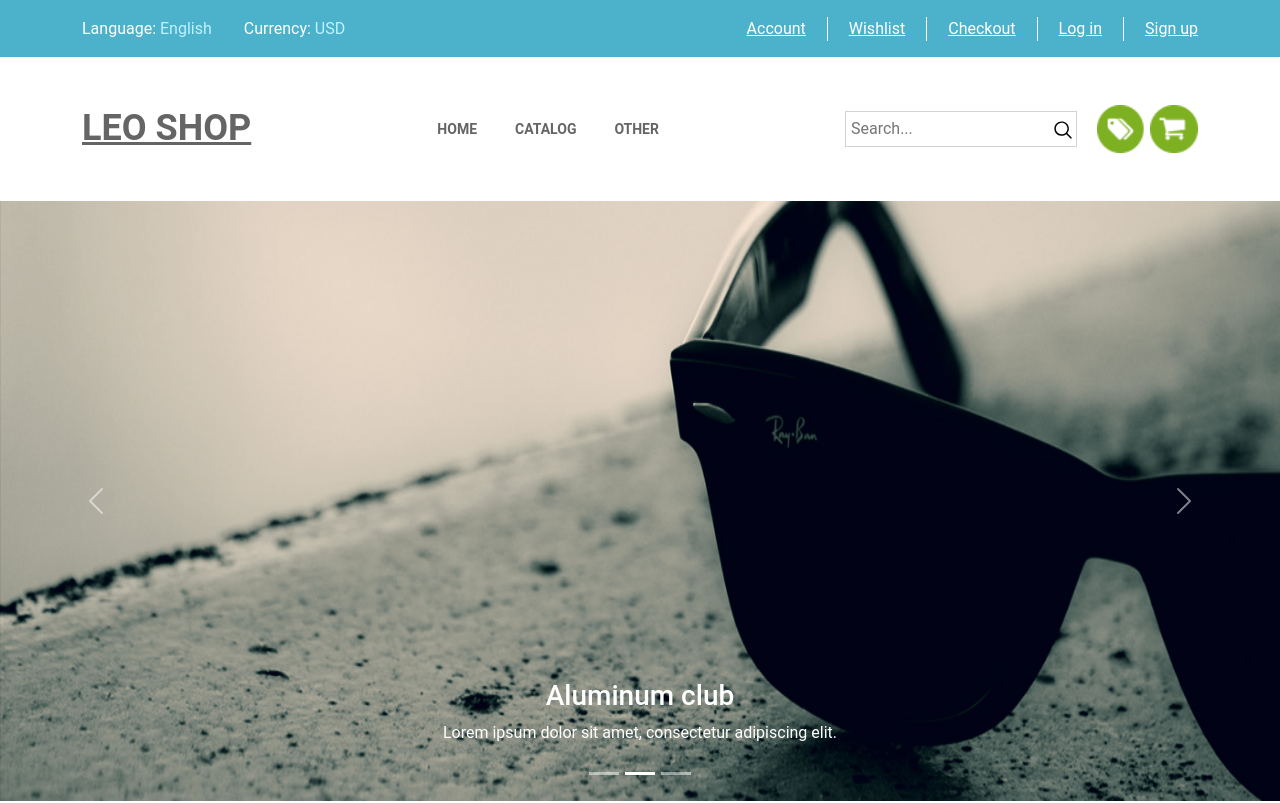
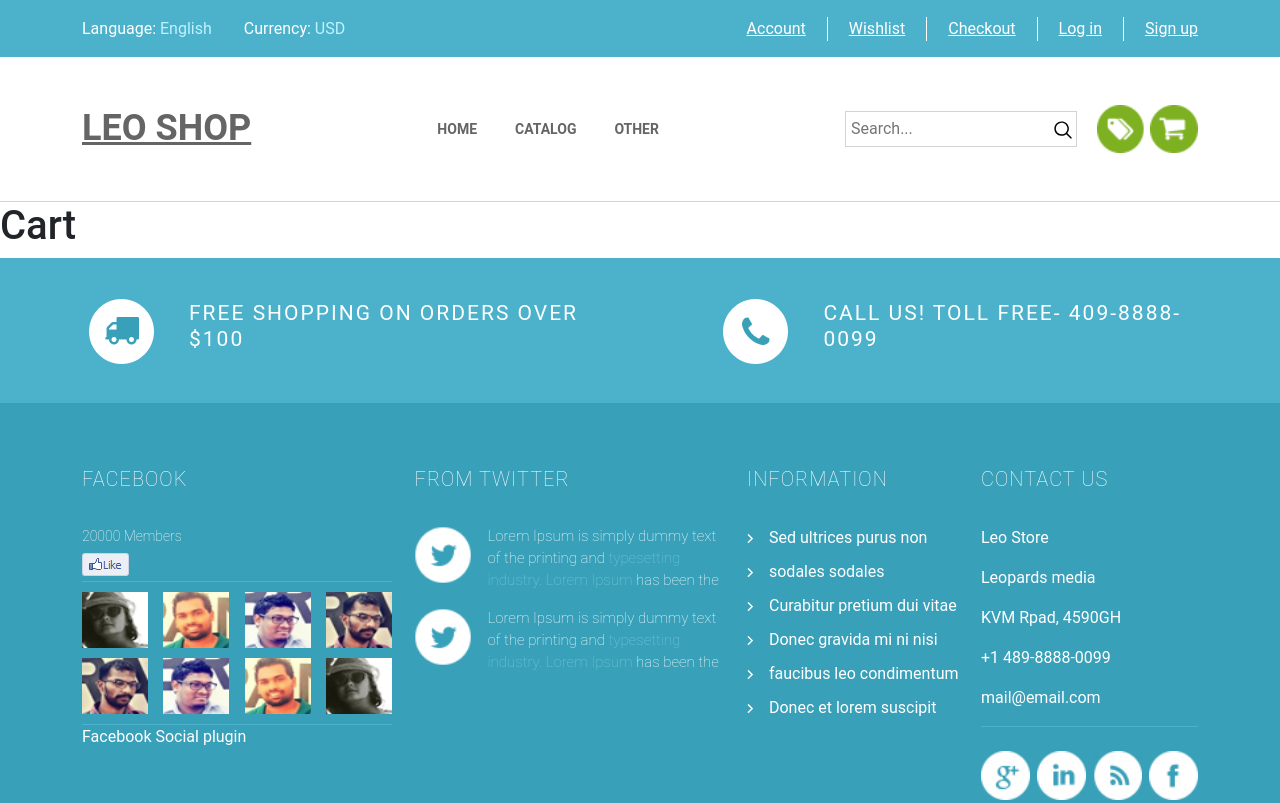
Before and after one commit to Elizabeth-web2020/leo-shop-react, a React (Create React App) app: page /cart in a window 1280 px wide. Shown: the top 803 px of the page. Built offline with nearby package versions, Linux system fonts and the light colour scheme.

Commit message:
Added view dir & routing of the main menu

```diff
--- a/src/App.css
+++ b/src/App.css
@@ -28,6 +28,7 @@ a:hover {
   max-height: 100vh;
   background-color: #fff;
   z-index: 273;
+  border-bottom: 1px solid lightgray;
 }
 .header-top {
   background-color: rgb(76, 177, 202);
--- a/src/App.js
+++ b/src/App.js
@@ -1,13 +1,29 @@
-
+import React from 'react';
 import './App.css';
-import Work from './Work';
+import { BrowserRouter as Router, Routes, Route, Link } from 'react-router-dom';
+import 'bootstrap/dist/css/bootstrap.min.css';
+import Header from './components/Header/Header';
+import Footer from './components/Footer/Footer';
+import Home from './views/Home';
+import Catalog from './views/Catalog';
+import Cart from './views/Cart';
+import Other from './views/Other';
 
 function App() {
-  return (
-   <div>
-       <Work />
-   </div>
-  );
+        return (
+            <div>
+                <Router>
+                  <Header />
+                  <Routes>
+                    <Route path='/' exact element={<Home />} />
+                    <Route path='/catalog' exact element={<Catalog  />} />
+                    <Route path='/cart' exact element={<Cart />} />
+                    <Route path='/other' exact element={<Other />} />
+                  </Routes>
+                    <Footer />
+                </Router>
+            </div>
+        );
 }
 
 export default App;
--- a/src/Header/Header.js
+++ /dev/null
@@ -1,55 +0,0 @@
-
-
-function Header() {
-        return (
-             <header className="header">
-                <div className="header-top">
-                    <div className="container">
-                        <div className="header-top-content">
-                            <div className="top-content-left">
-                                <div className="content-left-item">Language: <span className="language">English</span></div>
-                                <div className="content-left-item">Currency: <span className="currency">USD</span></div>
-                            </div>
-                            <div className="top-content-right">
-                                <a href="/" className="content-right-item">Account</a>
-                                <a href="/" className="content-right-item">Wishlist</a>
-                                <a href="/" className="content-right-item">Checkout</a>
-                                <a href="/" className="content-right-item">Log in</a>
-                                <a href="/" className="content-right-item">Sign up</a>
-                            </div>
-                        </div>
-                    </div>
-                </div>
-                <div className="header-main container">
-                    <div className="header-main-content">
-                        <a href="/" className="header-logo">Leo Shop</a>
-                        <div className="header-menu">
-                            <a href="/" className="header-menu-item">Home</a>
-                            <a href="/" className="header-menu-item">Catalog</a>
-                            {/* <a href="/" className="header-menu-item">Women</a>
-                            <a href="/" className="header-menu-item">Men</a> */}
-                            <a href="/" className="header-menu-item">Other</a>
-                            {/* <a href="/" className="header-menu-item">Purchase</a> */}
-                        </div>
-                        <div className="header-info">
-                            <form action="/" className="search-form">
-                                <input className="search-input" type="search" placeholder="Search..." />
-                                <button className="search-button">
-                                    <img src="search-icon.svg" alt="search-icon" className="search-icon" />
-                                </button>
-                            </form>
-                            <a href="/" className="stocks">
-                                <img src="stock.png" alt="stock-icon" className="stock-icon" />
-                            </a>
-                            <a href="/" className="shopping-cart">
-                                <img src="cart.png" alt="cart-icon" className="cart-icon" />
-                            </a>
-                            {/* <div className="shopping-counter">Cart <span className="counter">(0)</span></div> */}
-                        </div>
-                    </div>
-                </div>
-            </header>
-        );
-}
-
-export default Header;
--- a/src/Work.jsx
+++ /dev/null
@@ -1,19 +0,0 @@
-import React from 'react';
-import 'bootstrap/dist/css/bootstrap.min.css';
-import Header from './Header/Header';
-import CarouselBox from './CarouselBox/CarouselBox';
-import Catalog from './Catalog/Catalog';
-import Footer from './Footer/Footer';
-
-function Work() {
-        return (
-            <div>
-                <Header />
-                <CarouselBox />
-                <Catalog />
-                <Footer />
-            </div>
-        );
-}
-
-export default Work;
--- /dev/null
+++ b/src/components/Header/Header.js
@@ -0,0 +1,57 @@
+import React from "react";
+import { Link } from 'react-router-dom';
+
+
+function Header() {
+        return (
+                <header className="header">
+                    <div className="header-top">
+                        <div className="container">
+                            <div className="header-top-content">
+                                <div className="top-content-left">
+                                    <div className="content-left-item">Language: <span className="language">English</span></div>
+                                    <div className="content-left-item">Currency: <span className="currency">USD</span></div>
+                                </div>
+                                <div className="top-content-right">
+                                    <a href="/" className="content-right-item">Account</a>
+                                    <a href="/" className="content-right-item">Wishlist</a>
+                                    <a href="/" className="content-right-item">Checkout</a>
+                                    <a href="/" className="content-right-item">Log in</a>
+                                    <a href="/" className="content-right-item">Sign up</a>
+                                </div>
+                            </div>
+                        </div>
+                    </div>
+                    <div className="header-main container">
+                        <div className="header-main-content">
+                            <a href="/" className="header-logo">Leo Shop</a>
+                            <div className="header-menu">
+                                <Link to="/" className="header-menu-item">Home</Link>
+                                <Link to="/catalog" className="header-menu-item">Catalog</Link>
+                                {/* <a href="/" className="header-menu-item">Women</a>
+                                <a href="/" className="header-menu-item">Men</a> */}
+                                <Link to="/other" className="header-menu-item">Other</Link>
+                                {/* <a href="/" className="header-menu-item">Purchase</a> */}
+                            </div>
+                            <div className="header-info">
+                                <form action="/" className="search-form">
+                                    <input className="search-input" type="search" placeholder="Search..." />
+                                    <button className="search-button">
+                                        <img src="search-icon.svg" alt="search-icon" className="search-icon" />
+                                    </button>
+                                </form>
+                                <a href="/" className="stocks">
+                                    <img src="stock.png" alt="stock-icon" className="stock-icon" />
+                                </a>
+                                <Link to="/cart" className="shopping-cart">
+                                    <img src="cart.png" alt="cart-icon" className="cart-icon" />
+                                </Link>
+                                {/* <div className="shopping-counter">Cart <span className="counter">(0)</span></div> */}
+                            </div>
+                        </div>
+                    </div>
+                </header>
+        );
+}
+
+export default Header;
--- /dev/null
+++ b/src/views/Cart.js
@@ -0,0 +1,11 @@
+import React from 'react';
+
+function Cart() {
+        return (
+            <div>
+                <h1>Cart</h1>
+            </div>
+        );
+}
+
+export default Cart;
--- a/src/Catalog/Catalog.js
+++ b/src/views/Catalog.js
@@ -1,4 +1,4 @@
-
+import React from 'react';
 
 function Catalog() {
         return (
--- /dev/null
+++ b/src/views/Home.js
@@ -0,0 +1,12 @@
+import React from 'react';
+import CarouselBox from '../components/CarouselBox/CarouselBox';
+
+function Home() {
+        return (
+            <div>
+                <CarouselBox />
+            </div>
+        );
+}
+
+export default Home;
--- /dev/null
+++ b/src/views/Other.js
@@ -0,0 +1,11 @@
+import React from 'react';
+
+function Other() {
+        return (
+            <div>
+                <h1>Something Else</h1>
+            </div>
+        );
+}
+
+export default Other;
```
Also changed, not shown: src/Cart/Cart.js (deleted, +0 -13 lines), src/components/CarouselBox/CarouselBox.js (renamed from src/CarouselBox/CarouselBox.js), src/components/Footer/Footer.js (renamed from src/Footer/Footer.js).
